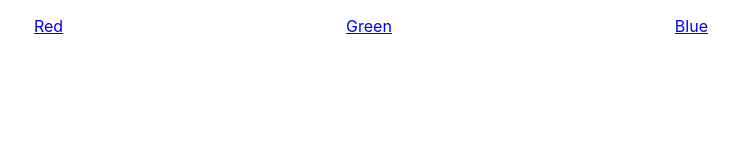
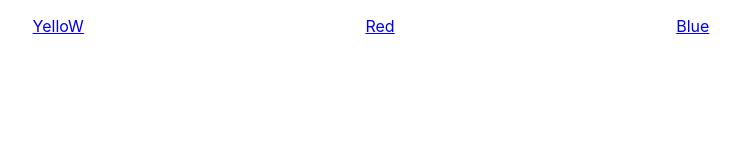
Before and after one commit to akilah-p/react-color-router, a React (Create React App) app: page / in a window 1280 px wide. Shown: the top 160 px of the page, without its empty margins (289-1030 px from the left). Built offline with nearby package versions, Linux system fonts and the light colour scheme.

Commit message:
changed colors to yellow, red, blue or FeLiNa - breaking bad theme

```diff
--- a/src/App.js
+++ b/src/App.js
@@ -9,7 +9,7 @@ function App() {
     <div className="App">
       <Header/>
       <Switch>
-        <Route path="/rbg/:red/:green/:blue">
+        <Route path="/rbg/:yellow/:red/:blue">
           <Main />
         </Route>
       </Switch>
--- a/src/components/Header/Header.js
+++ b/src/components/Header/Header.js
@@ -4,13 +4,13 @@ import { NavLink } from 'react-router-dom';
 import { useParams } from 'react-router-dom';
 
 export default function Header() {
-  const { red, green, blue } = useParams();
+  const { r, g, b } = useParams();
   return (
 
-    <ul className="header" style={{ backgroundColor: `rgb(${red}, ${green}, ${blue})` }}>
-      <li className="red"> <NavLink to="/rbg/255/0/0">Red{red}</NavLink></li>
-      <li className="green"> <NavLink to="/rbg/0/255/0">Green{green}</NavLink></li>
-      <li className="blue"><NavLink to="/rbg/0/0/255">Blue{blue}</NavLink></li>
+    <ul className="header" style={{ backgroundColor: `rgb(${r}, ${g}, ${b})` }}>
+      <li className="purple"> <NavLink to="/rbg/255/255/0">YelloW{r}</NavLink></li>
+      <li className=""> <NavLink to="/rbg/255/0/0">Red{g}</NavLink></li>
+      <li className="blue"><NavLink to="/rbg/0/0/255">Blue{b}</NavLink></li>
     </ul>
   );
 }
--- a/src/components/Main/Main.js
+++ b/src/components/Main/Main.js
@@ -3,11 +3,11 @@ import { useParams } from 'react-router-dom';
 import './Main.css';
 
 export default function Main() {
-  const { red, green, blue } = useParams();
+  const { r, g, b } = useParams();
   return (
     <>
-      <div className="main" style={{ background: `rgb(${red}, ${green}, ${blue})` }}>
-        <span className="rgb"><p>RGB</p>({red}, {green}, {blue})</span>
+      <div className="main" style={{ background: `rgb(${r}, ${g}, ${b})` }}>
+        <span className="rgb"><p>RGB</p>({r}, {g}, {b})</span>
       </div>
     </>
   );
```
